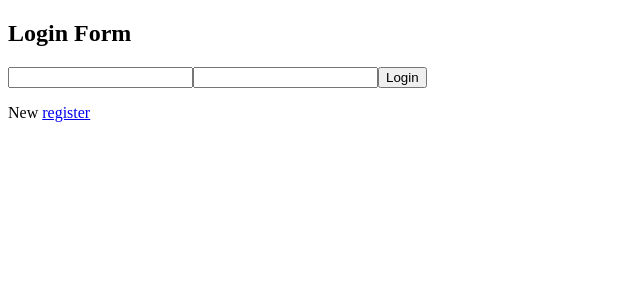
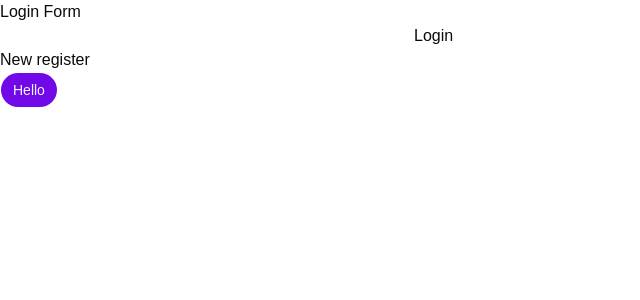
Before and after one commit to Rajiv-0920/collab-board, a React (Vite) app in the folder frontend/: page /auth/login in a window 1280 px wide. Shown: the top 300 px of the page, without its empty margins (0-640 px from the left). Built offline with nearby package versions, Linux system fonts and the light colour scheme; no server answers.

Commit message:
chore: configure shadcn ui

```diff
--- /dev/null
+++ b/frontend/src/components/ui/button.jsx
@@ -0,0 +1,55 @@
+import { Button as ButtonPrimitive } from "@base-ui/react/button"
+import { cva } from "class-variance-authority";
+import { cn } from "cn"
+
+const buttonVariants = cva(
+  "group/button inline-flex shrink-0 items-center justify-center rounded-4xl border border-transparent bg-clip-padding text-sm font-medium whitespace-nowrap transition-all outline-none select-none focus-visible:border-ring focus-visible:ring-3 focus-visible:ring-ring/30 active:not-aria-[haspopup]:translate-y-px disabled:pointer-events-none disabled:opacity-50 aria-invalid:border-destructive aria-invalid:ring-3 aria-invalid:ring-destructive/20 dark:aria-invalid:border-destructive/50 dark:aria-invalid:ring-destructive/40 [&_svg]:pointer-events-none [&_svg]:shrink-0 [&_svg:not([class*='size-'])]:size-4",
+  {
+    variants: {
+      variant: {
+        default: "bg-primary text-primary-foreground hover:bg-primary/80",
+        outline:
+          "border-border bg-background hover:bg-muted hover:text-foreground aria-expanded:bg-muted aria-expanded:text-foreground dark:bg-transparent dark:hover:bg-input/30",
+        secondary:
+          "bg-secondary text-secondary-foreground hover:bg-[color-mix(in_oklch,var(--secondary),var(--foreground)_5%)] aria-expanded:bg-secondary aria-expanded:text-secondary-foreground",
+        ghost:
+          "hover:bg-muted hover:text-foreground aria-expanded:bg-muted aria-expanded:text-foreground dark:hover:bg-muted/50",
+        destructive:
+          "bg-destructive/10 text-destructive hover:bg-destructive/20 focus-visible:border-destructive/40 focus-visible:ring-destructive/20 dark:bg-destructive/20 dark:hover:bg-destructive/30 dark:focus-visible:ring-destructive/40",
+        link: "text-primary underline-offset-4 hover:underline",
+      },
+      size: {
+        default:
+          "h-9 gap-1.5 px-3 has-data-[icon=inline-end]:pr-2.5 has-data-[icon=inline-start]:pl-2.5",
+        xs: "h-6 gap-1 px-2.5 text-xs has-data-[icon=inline-end]:pr-2 has-data-[icon=inline-start]:pl-2 [&_svg:not([class*='size-'])]:size-3",
+        sm: "h-8 gap-1 px-3 has-data-[icon=inline-end]:pr-2 has-data-[icon=inline-start]:pl-2",
+        lg: "h-10 gap-1.5 px-4 has-data-[icon=inline-end]:pr-3 has-data-[icon=inline-start]:pl-3",
+        icon: "size-9",
+        "icon-xs": "size-6 [&_svg:not([class*='size-'])]:size-3",
+        "icon-sm": "size-8",
+        "icon-lg": "size-10",
+      },
+    },
+    defaultVariants: {
+      variant: "default",
+      size: "default",
+    },
+  }
+)
+
+function Button({
+  className,
+  variant = "default",
+  size = "default",
+  ...props
+}) {
+  return (
+    <ButtonPrimitive
+      data-slot="button"
+      className={cn(buttonVariants({ variant, size, className }))}
+      {...props}
+    />
+  )
+}
+
+export { Button, buttonVariants }
--- /dev/null
+++ b/frontend/src/index.css
@@ -0,0 +1,130 @@
+@import "tailwindcss";
+@import "tw-animate-css";
+@import "shadcn/tailwind.css";
+@import "@fontsource-variable/inter";
+
+@custom-variant dark (&:is(.dark *));
+
+@theme inline {
+    --font-heading: var(--font-sans);
+    --font-sans: 'Inter Variable', sans-serif;
+    --color-sidebar-ring: var(--sidebar-ring);
+    --color-sidebar-border: var(--sidebar-border);
+    --color-sidebar-accent-foreground: var(--sidebar-accent-foreground);
+    --color-sidebar-accent: var(--sidebar-accent);
+    --color-sidebar-primary-foreground: var(--sidebar-primary-foreground);
+    --color-sidebar-primary: var(--sidebar-primary);
+    --color-sidebar-foreground: var(--sidebar-foreground);
+    --color-sidebar: var(--sidebar);
+    --color-chart-5: var(--chart-5);
+    --color-chart-4: var(--chart-4);
+    --color-chart-3: var(--chart-3);
+    --color-chart-2: var(--chart-2);
+    --color-chart-1: var(--chart-1);
+    --color-ring: var(--ring);
+    --color-input: var(--input);
+    --color-border: var(--border);
+    --color-destructive: var(--destructive);
+    --color-accent-foreground: var(--accent-foreground);
+    --color-accent: var(--accent);
+    --color-muted-foreground: var(--muted-foreground);
+    --color-muted: var(--muted);
+    --color-secondary-foreground: var(--secondary-foreground);
+    --color-secondary: var(--secondary);
+    --color-primary-foreground: var(--primary-foreground);
+    --color-primary: var(--primary);
+    --color-popover-foreground: var(--popover-foreground);
+    --color-popover: var(--popover);
+    --color-card-foreground: var(--card-foreground);
+    --color-card: var(--card);
+    --color-foreground: var(--foreground);
+    --color-background: var(--background);
+    --radius-sm: calc(var(--radius) * 0.6);
+    --radius-md: calc(var(--radius) * 0.8);
+    --radius-lg: var(--radius);
+    --radius-xl: calc(var(--radius) * 1.4);
+    --radius-2xl: calc(var(--radius) * 1.8);
+    --radius-3xl: calc(var(--radius) * 2.2);
+    --radius-4xl: calc(var(--radius) * 2.6);
+}
+
+:root {
+    --background: oklch(1 0 0);
+    --foreground: oklch(0.148 0.004 228.8);
+    --card: oklch(1 0 0);
+    --card-foreground: oklch(0.148 0.004 228.8);
+    --popover: oklch(1 0 0);
+    --popover-foreground: oklch(0.148 0.004 228.8);
+    --primary: oklch(0.491 0.27 292.581);
+    --primary-foreground: oklch(0.969 0.016 293.756);
+    --secondary: oklch(0.967 0.001 286.375);
+    --secondary-foreground: oklch(0.21 0.006 285.885);
+    --muted: oklch(0.963 0.002 197.1);
+    --muted-foreground: oklch(0.56 0.021 213.5);
+    --accent: oklch(0.963 0.002 197.1);
+    --accent-foreground: oklch(0.218 0.008 223.9);
+    --destructive: oklch(0.577 0.245 27.325);
+    --border: oklch(0.925 0.005 214.3);
+    --input: oklch(0.925 0.005 214.3);
+    --ring: oklch(0.723 0.014 214.4);
+    --chart-1: oklch(0.811 0.111 293.571);
+    --chart-2: oklch(0.606 0.25 292.717);
+    --chart-3: oklch(0.541 0.281 293.009);
+    --chart-4: oklch(0.491 0.27 292.581);
+    --chart-5: oklch(0.432 0.232 292.759);
+    --radius: 0.875rem;
+    --sidebar: oklch(0.987 0.002 197.1);
+    --sidebar-foreground: oklch(0.148 0.004 228.8);
+    --sidebar-primary: oklch(0.541 0.281 293.009);
+    --sidebar-primary-foreground: oklch(0.969 0.016 293.756);
+    --sidebar-accent: oklch(0.963 0.002 197.1);
+    --sidebar-accent-foreground: oklch(0.218 0.008 223.9);
+    --sidebar-border: oklch(0.925 0.005 214.3);
+    --sidebar-ring: oklch(0.723 0.014 214.4);
+}
+
+.dark {
+    --background: oklch(0.148 0.004 228.8);
+    --foreground: oklch(0.987 0.002 197.1);
+    --card: oklch(0.218 0.008 223.9);
+    --card-foreground: oklch(0.987 0.002 197.1);
+    --popover: oklch(0.218 0.008 223.9);
+    --popover-foreground: oklch(0.987 0.002 197.1);
+    --primary: oklch(0.432 0.232 292.759);
+    --primary-foreground: oklch(0.969 0.016 293.756);
+    --secondary: oklch(0.274 0.006 286.033);
+    --secondary-foreground: oklch(0.985 0 0);
+    --muted: oklch(0.275 0.011 216.9);
+    --muted-foreground: oklch(0.723 0.014 214.4);
+    --accent: oklch(0.275 0.011 216.9);
+    --accent-foreground: oklch(0.987 0.002 197.1);
+    --destructive: oklch(0.704 0.191 22.216);
+    --border: oklch(1 0 0 / 10%);
+    --input: oklch(1 0 0 / 15%);
+    --ring: oklch(0.56 0.021 213.5);
+    --chart-1: oklch(0.811 0.111 293.571);
+    --chart-2: oklch(0.606 0.25 292.717);
+    --chart-3: oklch(0.541 0.281 293.009);
+    --chart-4: oklch(0.491 0.27 292.581);
+    --chart-5: oklch(0.432 0.232 292.759);
+    --sidebar: oklch(0.218 0.008 223.9);
+    --sidebar-foreground: oklch(0.987 0.002 197.1);
+    --sidebar-primary: oklch(0.606 0.25 292.717);
+    --sidebar-primary-foreground: oklch(0.969 0.016 293.756);
+    --sidebar-accent: oklch(0.275 0.011 216.9);
+    --sidebar-accent-foreground: oklch(0.987 0.002 197.1);
+    --sidebar-border: oklch(1 0 0 / 10%);
+    --sidebar-ring: oklch(0.56 0.021 213.5);
+}
+
+@layer base {
+  * {
+    @apply border-border outline-ring/50;
+    }
+  body {
+    @apply bg-background text-foreground;
+    }
+  html {
+    @apply font-sans;
+    }
+}
--- /dev/null
+++ b/frontend/src/lib/utils.js
@@ -0,0 +1 @@
+export { cn } from "cn"
--- a/frontend/src/main.jsx
+++ b/frontend/src/main.jsx
@@ -4,6 +4,7 @@
 
 import App from './App.jsx';
 import { store } from './store/store.js';
+import './index.css';
 
 createRoot(document.getElementById('root')).render(
   <StrictMode>
--- a/frontend/src/pages/LoginPage.jsx
+++ b/frontend/src/pages/LoginPage.jsx
@@ -3,6 +3,7 @@
 import { useLoginMutation } from '../services/authApi';
 import { selectCurrentUser, setCredentials } from '../store/authSlice';
 import { Link } from 'react-router';
+import { Button } from '@/components/ui/button';
 
 const LoginPage = () => {
   const [user, setUser] = useState({ name: '', email: '', password: '' });
@@ -49,6 +50,7 @@
       <p>
         New <Link to="/auth/register">register</Link>
       </p>
+      <Button>Hello</Button>
     </div>
   );
 };
--- a/frontend/vite.config.js
+++ b/frontend/vite.config.js
@@ -1,9 +1,11 @@
 import { defineConfig } from 'vite';
 import react from '@vitejs/plugin-react';
+import tailwindcss from '@tailwindcss/vite';
+import path from 'path';
 
 // https://vite.dev/config/
 export default defineConfig({
-  plugins: [react()],
+  plugins: [react(), tailwindcss()],
   server: {
     proxy: {
       '/api': {
@@ -13,4 +15,9 @@
       },
     },
   },
+  resolve: {
+    alias: {
+      '@': path.resolve(__dirname, './src'),
+    },
+  },
 });
```
Also changed, not shown: frontend/jsconfig.json (added, +8 -0 lines), frontend/package.json (+11 -1 lines), frontend/components.json (added), 1 other file (tests, documents, lock files or other folders).
